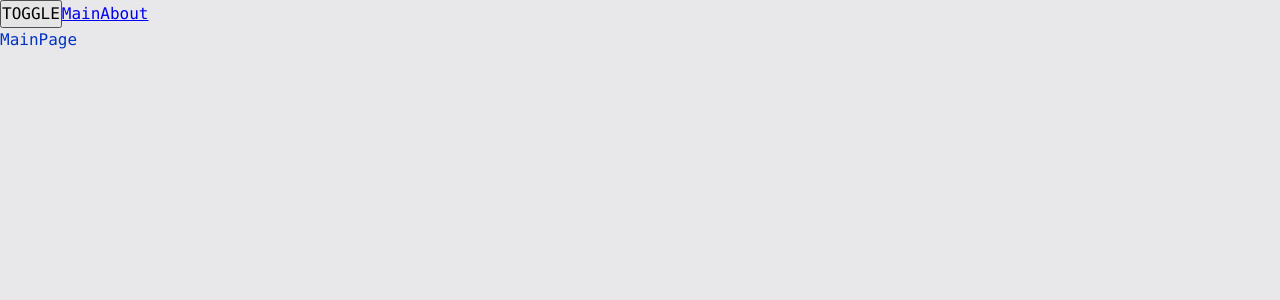
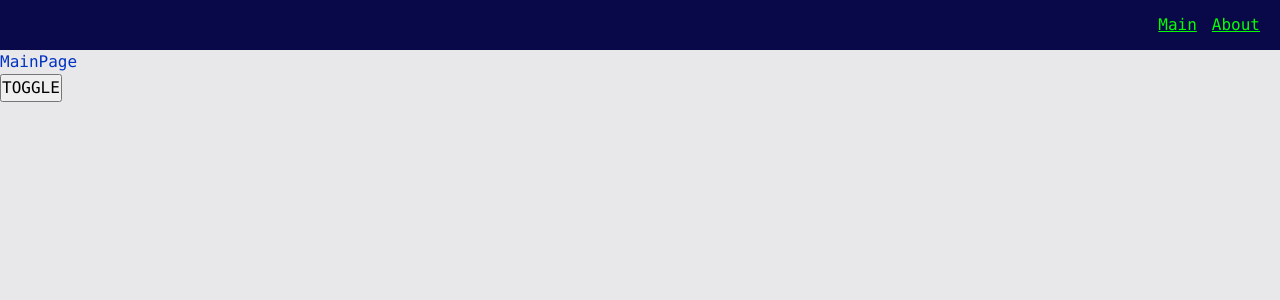
Before and after one commit to soll1992/webpack-react-ts, a React app: page / in a window 1280 px wide. Shown: the top 300 px of the page. Built offline with nearby package versions, Linux system fonts and the light colour scheme.

Commit message:
feat: init ui-kit(navbar)

```diff
--- a/src/app/App.tsx
+++ b/src/app/App.tsx
@@ -1,22 +1,18 @@
 import { Suspense } from "react";
-import { Link } from "react-router-dom";
-import { Route, Routes } from "react-router-dom";
 import "./styles/index.scss";
 import { classNames } from "shared/lib/classNames/classNames";
 import { useTheme } from "./providers/ThemeProvider";
-import { AboutPage } from "pages/AboutPage";
-import { MainPage } from "pages/MainPage";
 import { AppRouter } from "./providers/router";
+import { Navbar } from "widgets/Navbar";
 
 const App = () => {
     const { theme, toggleTheme } = useTheme()
 
     return (
         <div className={classNames('app', {}, [theme])}>
+            <Navbar />
+            <AppRouter />
             <button onClick={toggleTheme}>TOGGLE</button>
-            <Link to={"/"}>Main</Link>
-            <Link to={"/about"}>About</Link>
-            <AppRouter />
         </div>
     );
 };
--- a/src/app/providers/router/lib/routeConfig.tsx
+++ b/src/app/providers/router/lib/routeConfig.tsx
@@ -14,11 +14,11 @@
 
 export const routeConfig: RouteProps[] = [
     {
-        path: RouterPath.main,
+        path: RouterPath[AppRoutes.MAIN],
         element: <MainPage />,
     },
     {
-        path: RouterPath.about,
+        path: RouterPath[AppRoutes.ABOUT],
         element: <AboutPage />,
     },
 ];
--- a/src/app/styles/themes/dark.scss
+++ b/src/app/styles/themes/dark.scss
@@ -1,6 +1,9 @@
 .app.dark {
     --bg-color: #090949;
+    --inverted-bg-color: #e8e8ea;
 
     --primary-color: #049604;
     --secondary-color: #04ff04;
+    --inverted-primary-color: #0232c2;
+    --inverted-secondary-color: #0452ff;
 }
--- a/src/app/styles/themes/normal.scss
+++ b/src/app/styles/themes/normal.scss
@@ -1,6 +1,9 @@
 .app.light {
     --bg-color: #e8e8ea;
+    --inverted-bg-color: #090949;
 
     --primary-color: #0232c2;
-    --secondary-color: #0449e0;
+    --secondary-color: #0452ff;;
+    --inverted-primary-color: #049604;
+    --inverted-secondary-color: #04ff04;
 }
--- a/src/app/styles/variables/global.scss
+++ b/src/app/styles/variables/global.scss
@@ -8,4 +8,7 @@
     --font-size-l: 24px;
     --font-line-l: 32px;
     --font-l: var(--font-size-l)/var(--font-line-l) var(--font-family-main);
+
+    // Размеры
+    --navbar-height: 50px;
 }
--- a/src/shared/lib/classNames/classNames.ts
+++ b/src/shared/lib/classNames/classNames.ts
@@ -1,9 +1,9 @@
 type Mods = Record<string, string | boolean>
 
-export const classNames = (cls: string, mods: Mods, additional: string[]): string => {
+export const classNames = (cls: string, mods: Mods = {}, additional: string[] = []): string => {
     return [
         cls,
-        ...additional,
+        ...additional.filter(Boolean),
         ...Object.entries(mods).filter(([_, value]) => Boolean(value)).map(([className]) => className)
     ].join(' ')
 }
--- /dev/null
+++ b/src/shared/ui/AppLink/AppLink.module.scss
@@ -0,0 +1,11 @@
+.AppLink {
+    color: var(--primary-color);
+}
+
+.primary {
+    color: var(--primary-color);
+}
+
+.secondary {
+    color: var(--inverted-secondary-color);
+}
--- /dev/null
+++ b/src/shared/ui/AppLink/AppLink.tsx
@@ -0,0 +1,22 @@
+import { FC } from "react";
+import { classNames } from "shared/lib/classNames/classNames";
+import cls from "./AppLink.module.scss";
+import { Link, LinkProps } from "react-router-dom";
+
+export enum AppLinkTheme {
+    PRIMARY = "primary",
+    SECONDARY = "secondary",
+}
+
+interface AppLinkProps extends LinkProps {
+    className?: string;
+    theme?: AppLinkTheme;
+}
+
+export const AppLink: FC<AppLinkProps> = ({ to, className, children, theme = AppLinkTheme.PRIMARY, ...otherProps }) => {
+    return (
+        <Link to={to} className={classNames(cls.AppLink, {}, [className, cls[theme]])} {...otherProps}>
+            {children}
+        </Link>
+    );
+};
--- /dev/null
+++ b/src/widgets/Navbar/index.ts
@@ -0,0 +1 @@
+export { Navbar } from "./ui/Navbar";
--- /dev/null
+++ b/src/widgets/Navbar/ui/Navbar.module.scss
@@ -0,0 +1,16 @@
+.Navbar {
+    width: 100%;
+    height: var(--navbar-height);
+    background: var(--inverted-bg-color);
+    display: flex;
+    align-items: center;
+    padding: 20px;
+}
+
+.links {
+    margin-left: auto;
+}
+
+.mainLink {
+    margin-right: 15px;
+}
--- /dev/null
+++ b/src/widgets/Navbar/ui/Navbar.tsx
@@ -0,0 +1,18 @@
+import { FC } from "react";
+import { classNames } from "shared/lib/classNames/classNames";
+import cls from './Navbar.module.scss'
+import { AppLink, AppLinkTheme } from "shared/ui/AppLink/AppLink";
+
+interface NavbarProps {
+  className?: string;
+}
+
+export const Navbar: FC<NavbarProps> = ({ className }) => {
+    return (
+        <div className={classNames(cls.Navbar, {}, [className])}>
+          <div className={cls.links}></div>
+            <AppLink theme={AppLinkTheme.SECONDARY} to={"/"} className={cls.mainLink}>Main</AppLink>
+            <AppLink theme={AppLinkTheme.SECONDARY} to={"/about"}>About</AppLink>
+        </div>
+    );
+};
```
